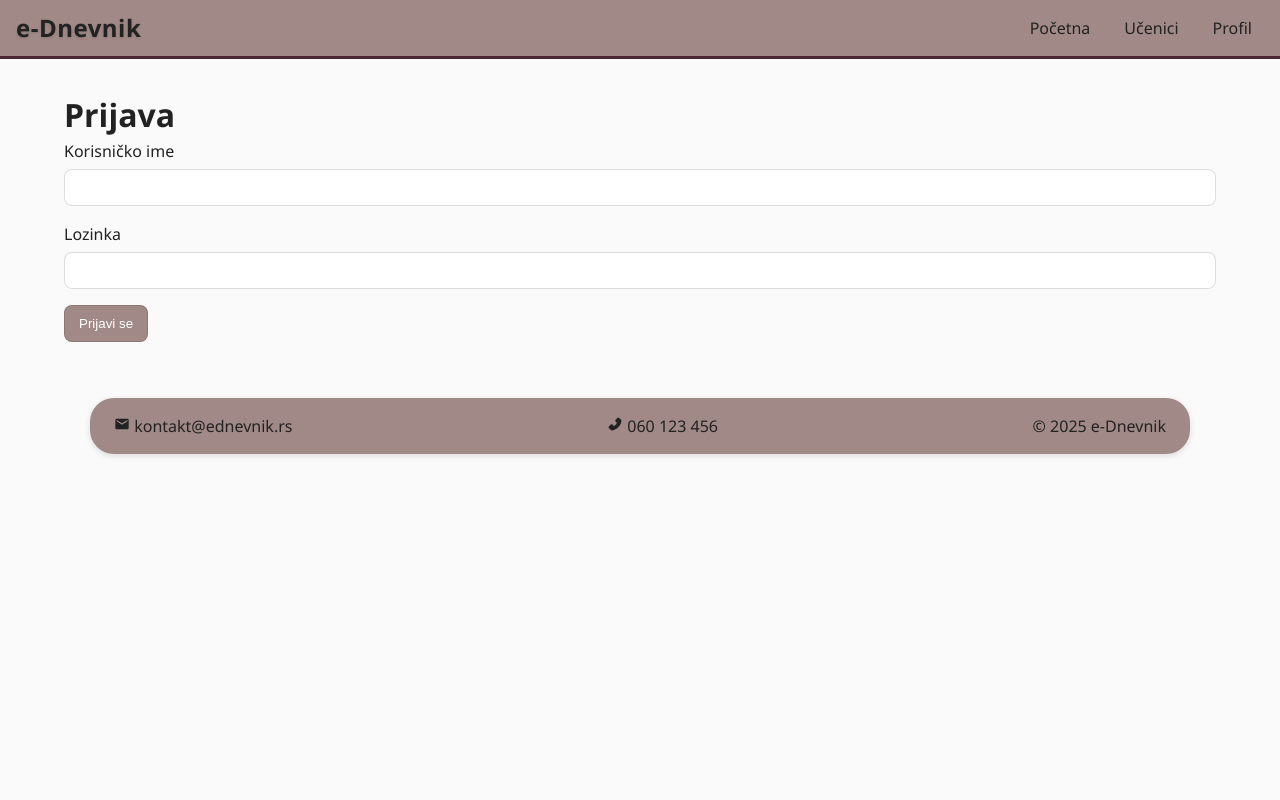
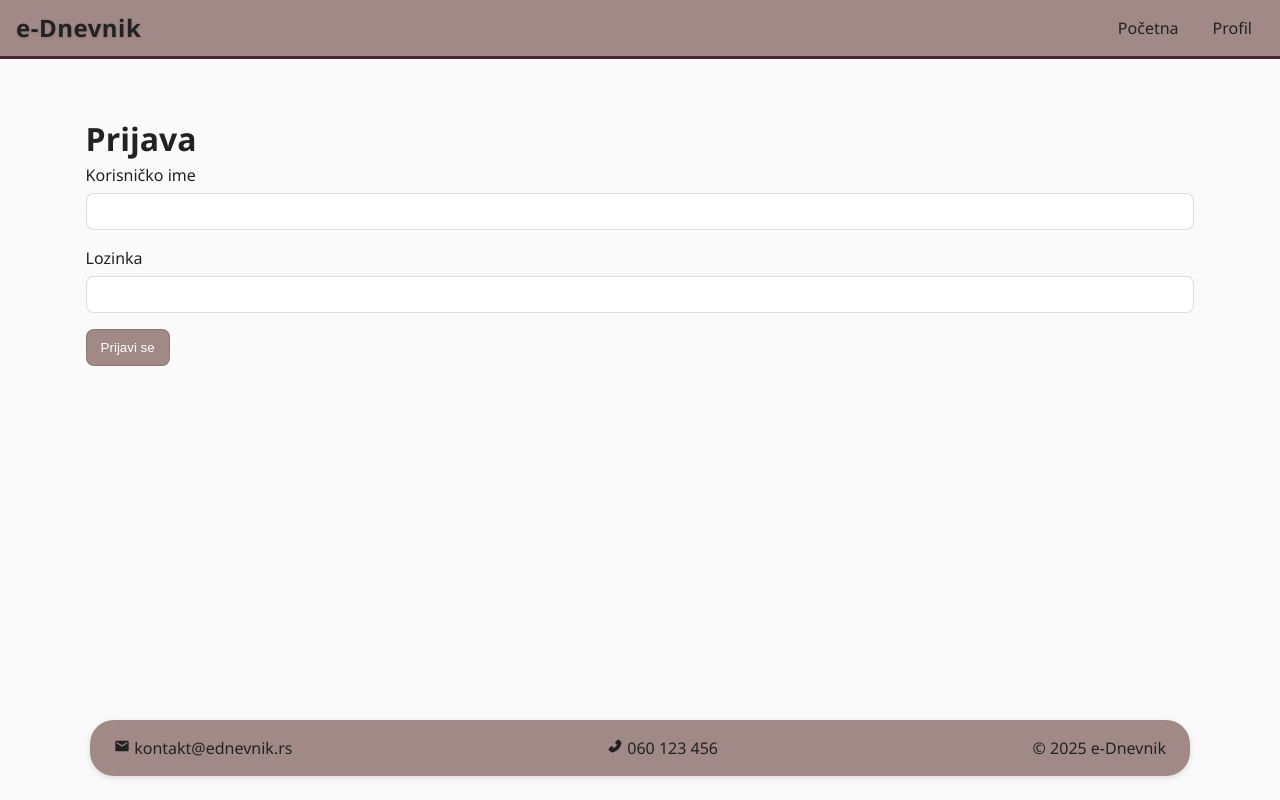
Before and after one commit to elab-development/internet-tehnologije-2024-projekat-appednevnik_2019_0057, a React (Create React App) app in the folder frontend/: page /login in a window 1280 px wide. Built offline with nearby package versions, Linux system fonts and the light colour scheme.

Commit message:
Sitne izmene

```diff
--- a/frontend/src/App.js
+++ b/frontend/src/App.js
@@ -36,7 +36,7 @@ function App() {
           <Route path="/" element={user ? <Navigate to="/home" replace /> : <Navigate to="/login" replace />}/>
           <Route path="/login" element={<GuestRoute><Login /> </GuestRoute>} />
           <Route path="/home" element={<ProtectedRoute> <Home /> </ProtectedRoute> } />
-          <Route path="/students" element={<ProtectedRoute> <Students /> </ProtectedRoute> } />
+          <Route path="/students" element={<ProtectedRoute allowedRoles={["nastavnik", "admin"]}> <Students /> </ProtectedRoute> } />
           <Route path="/profile" element={<ProtectedRoute> <Profile /></ProtectedRoute> } />
           <Route path="*" element={<NotFound />} />
         </Routes>
--- a/frontend/src/components/GuestRoute.jsx
+++ b/frontend/src/components/GuestRoute.jsx
@@ -1,7 +1,7 @@
 import { Navigate } from "react-router-dom";
 import { useLocalStorage } from "../hooks/useLocalStorage";
 
-export default function RequireGuest({ children }) {
+export default function GuestRoute({ children }) {
   const [user] = useLocalStorage("user", null);
   return user ? <Navigate to="/profile" replace /> : children;
 }
--- a/frontend/src/components/NavBar.jsx
+++ b/frontend/src/components/NavBar.jsx
@@ -1,7 +1,9 @@
 import React from "react";
 import { Link, NavLink } from "react-router-dom";
+import { useLocalStorage } from "../hooks/useLocalStorage";
 
 export default function NavBar() {
+  const [user] = useLocalStorage("user", null);
   return (
     <nav className="navbar">
       <h1 className="brand">e-Dnevnik</h1>
@@ -9,9 +11,9 @@ export default function NavBar() {
         <li>
           <NavLink to="/home">Početna</NavLink>
         </li>
-        <li>
-          <NavLink to="/students">Učenici</NavLink>
-        </li>
+        {user && (user.role === "nastavnik" || user.role === "admin") && (
+          <li><NavLink to="/students">Učenici</NavLink></li>
+        )}
         <li>
           <NavLink to="/profile">Profil</NavLink>
         </li>
--- a/frontend/src/components/ProtectedRoute.jsx
+++ b/frontend/src/components/ProtectedRoute.jsx
@@ -1,7 +1,14 @@
 import { Navigate } from "react-router-dom";
 import { useLocalStorage } from "../hooks/useLocalStorage";
 
-export default function RequireAuth({ children }) {
+export default function ProtectedRoute({ children, allowedRoles }) {
   const [user] = useLocalStorage("user", null);
-  return user ? children : <Navigate to="/login" replace />;
+  if (!user) return <Navigate to="/login" replace />;
+
+  if (Array.isArray(allowedRoles) && allowedRoles.length > 0) {
+    if (!allowedRoles.includes(user.role))
+      return <Navigate to="/home" replace />;
+  }
+
+  return children;
 }
--- a/frontend/src/pages/Home.jsx
+++ b/frontend/src/pages/Home.jsx
@@ -75,6 +75,9 @@ export default function Home() {
           </AppCard>
         ))}
       </div>
+
+     {(user?.role === "nastavnik" || user?.role === "admin") && (
+        <>
       <h3 style={{ marginTop: "1.25rem" }}>Statistika</h3>
       <div className="stats-grid">
         <div className="stat">
@@ -90,6 +93,8 @@ export default function Home() {
           <div className="stat-value">{stats.gradesCount}</div>
         </div>
       </div>
+      </>
+      )}
     </section>
   );
 }
--- a/frontend/src/styles/layout.css
+++ b/frontend/src/styles/layout.css
@@ -61,6 +61,18 @@
   align-items: center;
   justify-content: space-between;
   box-shadow: var(--shadow);
+  margin-top: auto;
+}
+
+.app-shell {
+  min-height: 100vh;
+  display: flex;
+  flex-direction: column;
+}
+
+.app-main {
+  flex: 1;
+  padding: 24px;
 }
 
 /* Buttons */
```
